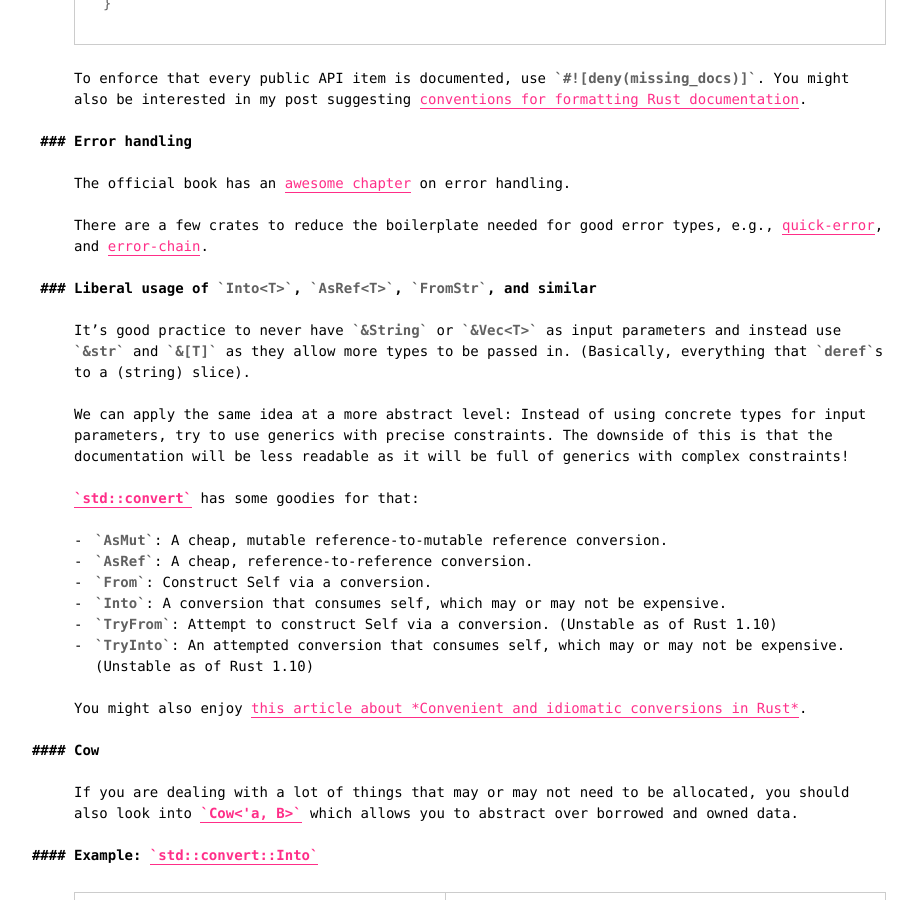
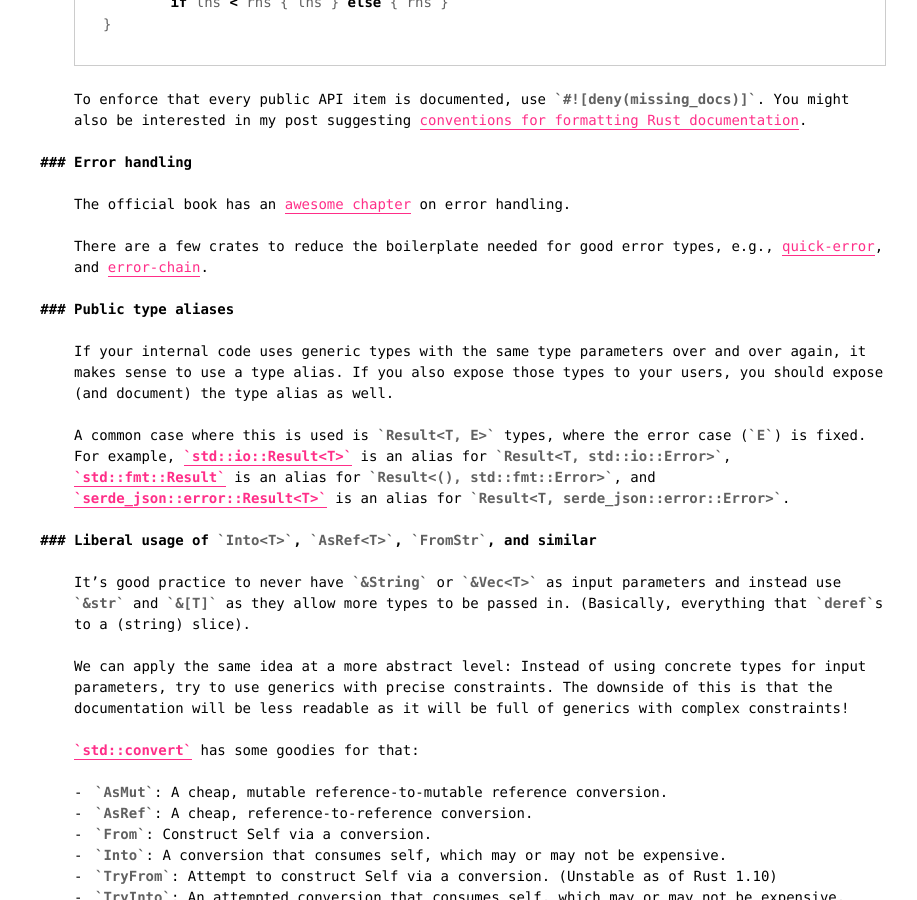
Before and after one commit to killercup/scribbles, a Jekyll site: the page built from _posts/2016-07-21-elegant-apis-in-rust.md, in a window 1280 px wide and 900 px high, scrolled down 1352 px. Shown: the whole window, without its empty margins (160-1077 px from the left). Built offline with Jekyll 4.4.1, drawn with Linux system fonts in a browser that asks for light colours.

Commit message:
Elegant APIs: Mention public type aliases
Thanks for the suggestion, @traviskaufman!

```diff
--- a/_posts/2016-07-21-elegant-apis-in-rust.md
+++ b/_posts/2016-07-21-elegant-apis-in-rust.md
@@ -48,9 +48,19 @@ To enforce that every public API item is documented, use `#![deny(missing_docs)]
 
 ### Error handling
 
-The official book has an [awesome chapter](https://doc.rust-lang.org/book/error-handling.html) on error handling.
+The official book has an [awesome chapter](https://doc.rust-lang.org/1.12.0/book/error-handling.html) on error handling.
 
 There are a few crates to reduce the boilerplate needed for good error types, e.g., [quick-error](https://crates.io/crates/quick-error), and [error-chain](https://crates.io/crates/error-chain).
+
+### Public type aliases
+
+If your internal code uses generic types with the same type parameters over and over again, it makes sense to use a type alias. If you also expose those types to your users, you should expose (and document) the type alias as well.
+
+A common case where this is used is `Result<T, E>` types, where the error case (`E`) is fixed. For example, [`std::io::Result<T>`][io-result] is an alias for `Result<T, std::io::Error>`, [`std::fmt::Result`][fmt-result] is an alias for `Result<(), std::fmt::Error>`, and [`serde_json::error::Result<T>`][serde-json-result] is an alias for `Result<T, serde_json::error::Error>`.
+
+[io-result]: https://doc.rust-lang.org/std/io/type.Result.html
+[fmt-result]: https://doc.rust-lang.org/std/fmt/type.Result.html
+[serde-json-result]: https://github.com/serde-rs/json/blob/e5f9ca89c6de1a7bf86aff0283bcd83845b05576/json/src/error.rs#L258
 
 ### Liberal usage of `Into<T>`, `AsRef<T>`, `FromStr`, and similar
 
```
